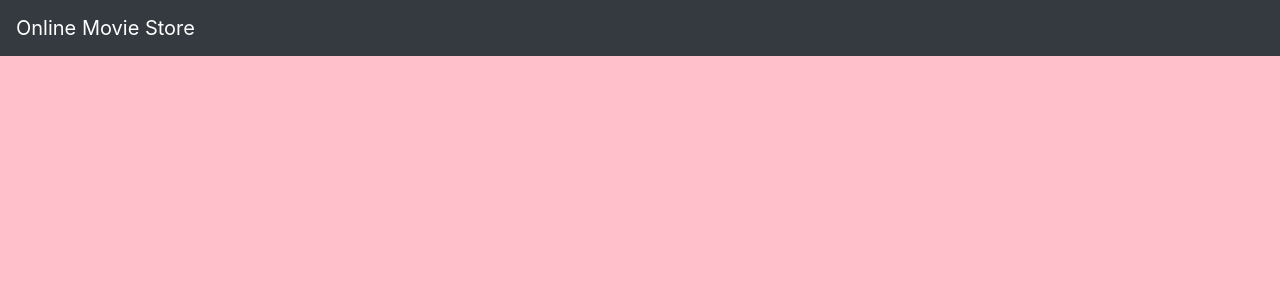
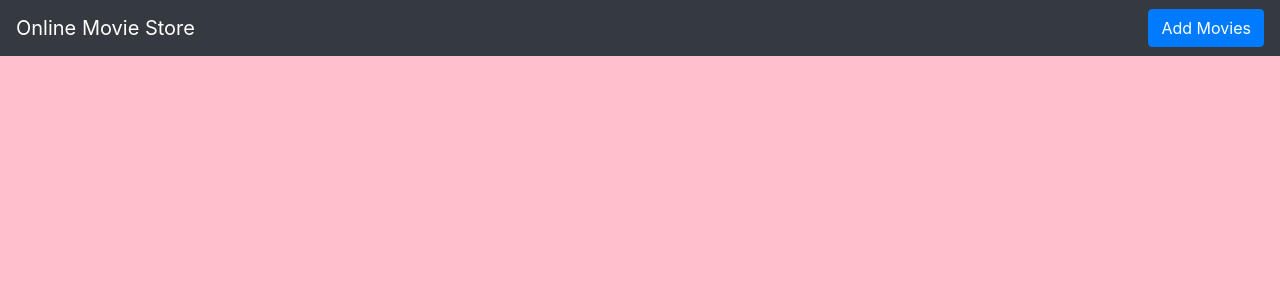
Before and after one commit to aswathi555/python_projects, a Django app: page / in a window 1280 px wide. Shown: the top 300 px of the page. Run offline with Django 4.2, Linux system fonts and the light colour scheme; data that the repository does not hold is empty.

Commit message:
Update base.html

```diff
--- a/projects/movieproject/templates/base.html
+++ b/projects/movieproject/templates/base.html
@@ -14,6 +14,7 @@
   <a class="navbar-brand" href="#">
     Online Movie Store
   </a>
+    <button type="button" class="btn btn-primary">Add Movies</button>
 </nav>
 {% block body %}
 {% endblock %}
```
